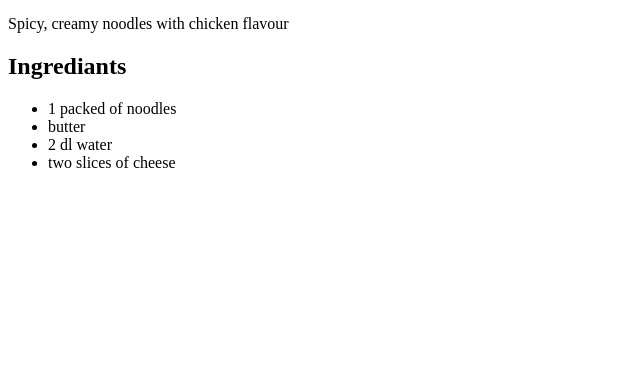
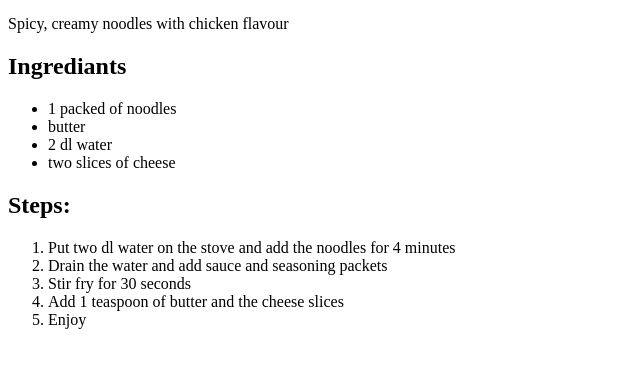
Before and after one commit to kalaspuffdotmilk/odin-recepies, a plain HTML site: page recepies/buldak-fire-noodles.html in a window 1280 px wide. Shown: the part 428-796 px from the top of the page, without its empty margins (0-640 px from the left). Drawn offline with Linux system fonts and the light colour scheme.

Commit message:
add h2 and ol
h2 heading "steps" ol list of steps

```diff
--- a/recepies/buldak-fire-noodles.html
+++ b/recepies/buldak-fire-noodles.html
@@ -16,5 +16,13 @@
             <li>2 dl water</li>
             <li>two slices of cheese</li>
         </ul>
+        <h2>Steps:</h2>
+        <ol>
+            <li>Put two dl water on the stove and add the noodles for 4 minutes</li>
+            <li>Drain the water and add sauce and seasoning packets</li>
+            <li>Stir fry for 30 seconds</li>
+            <li>Add 1 teaspoon of butter and the cheese slices</li>
+            <li>Enjoy</li>
+        </ol>
     </body>
 </html>
```
